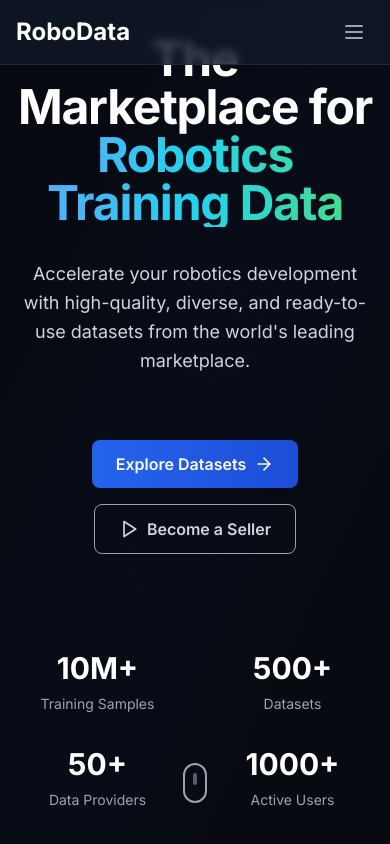
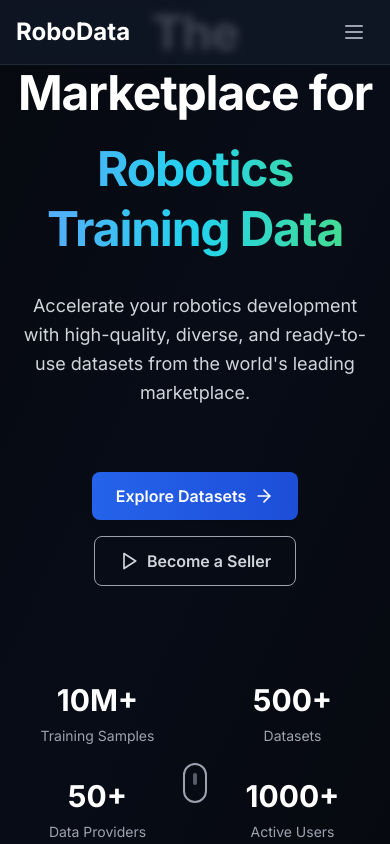
Before and after one commit to igupta1/robotdatamarketlandingpage, a Next.js app: page / in a window 390 px wide. Shown: the top 844 px of the page. Built offline with nearby package versions, Linux system fonts and the light colour scheme.

Commit message:
Fix text cutoff and add spacing in hero headline
- Add leading-tight to prevent 'g' cutoff in 'Training'
- Add margin-bottom between headline lines for better spacing

```diff
--- a/app/components/HeroSection.tsx
+++ b/app/components/HeroSection.tsx
@@ -26,8 +26,8 @@
       <div className="relative z-20 text-center px-4 sm:px-6 lg:px-8 max-w-5xl mx-auto">
         <div className="space-y-8">
           {/* Main Headline */}
-          <h1 className="text-5xl md:text-7xl font-bold tracking-tight">
-            <span className="block text-white">The Marketplace for</span>
+          <h1 className="text-5xl md:text-7xl font-bold tracking-tight leading-tight">
+            <span className="block text-white mb-4">The Marketplace for</span>
             <span className="block bg-gradient-to-r from-blue-400 via-cyan-400 to-green-400 bg-clip-text text-transparent">
               Robotics Training Data
             </span>
```
